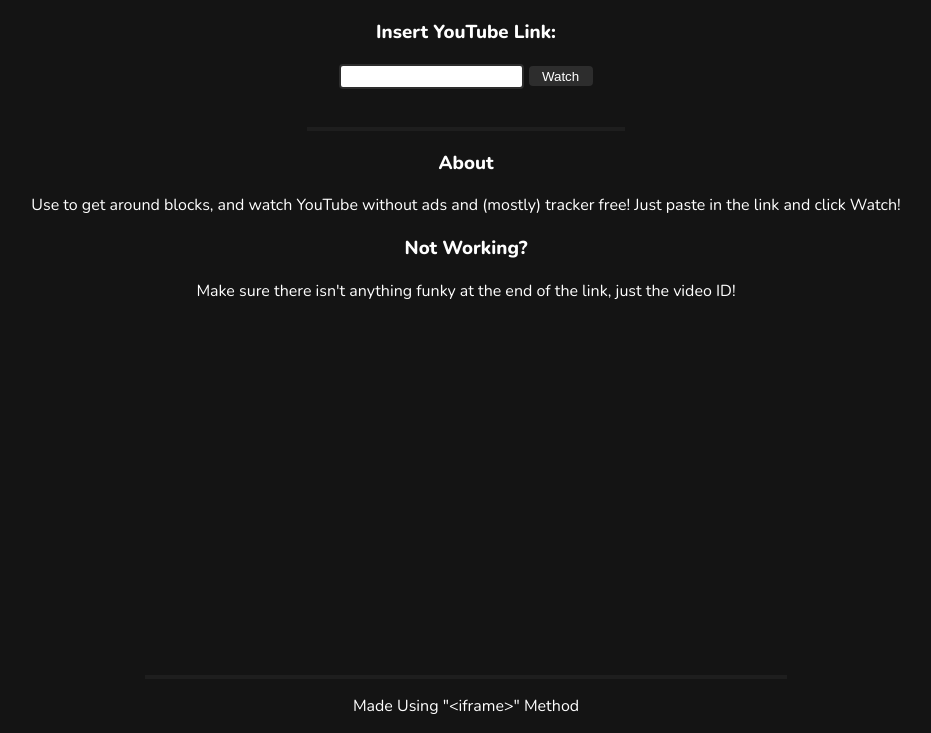
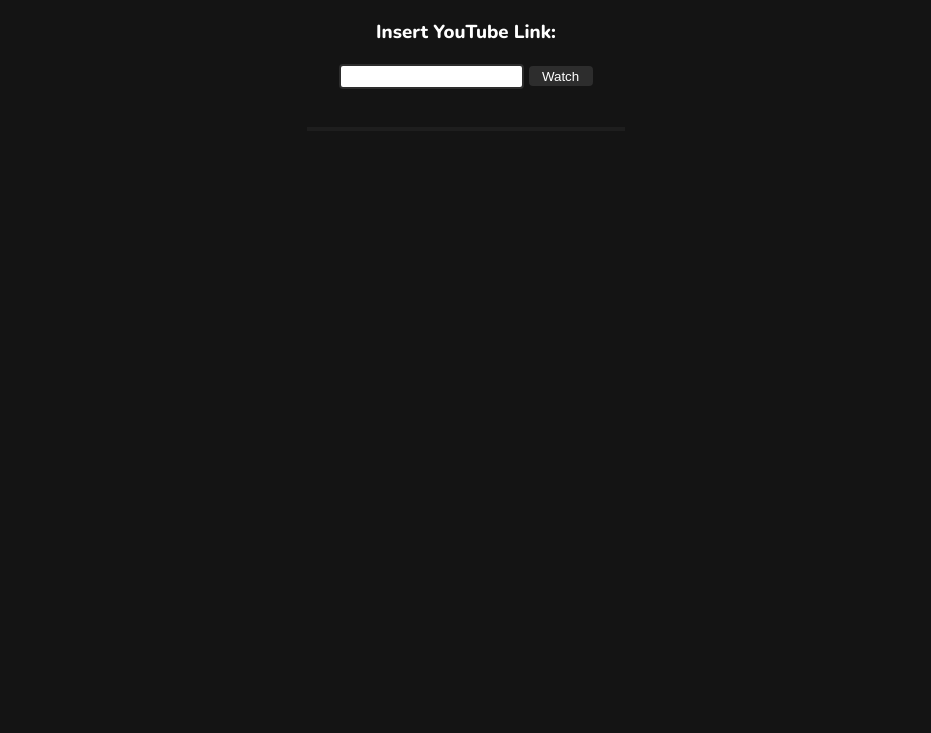
Before and after one commit to 1mBounty/youtube-unblocker, a plain HTML site: page index.html in a window 1280 px wide. Shown: the part 67-800 px from the top of the page, without its empty margins (174-1105 px from the left). Drawn offline with nearby package versions, Linux system fonts and the light colour scheme.

Commit message:
Update index.html

```diff
--- a/index.html
+++ b/index.html
@@ -106,12 +106,6 @@
   <br>
   <div id="instructions" class="center">
     <hr style="width:25% !important">
-    <h3>About</h3>
-    <p>Use to get around blocks, and watch YouTube without ads and (mostly) tracker free! Just paste in the link and click Watch!</p>
-    <h3>Not Working?</h3>
-    <p>Make sure there isn't anything funky at the end of the link, just the video ID!</p>
-
-
 
     </div>
 	<div id="video-holder-holder">
@@ -122,11 +116,6 @@
 	</div>
   <hr class="space">
 </body>
-    <footer class="center">
-    	<br>
-      <hr>
-    	<p>Made Using "&lt;iframe&gt;" Method</p>
-    </footer>
 	<script>
     const base = "https://www.youtube-nocookie.com/embed/";
     const end = "?wmode=transparent&amp;iv_load_policy=3&amp;autoplay=0&amp;html5=1&amp;showinfo=0&amp;rel=0&amp;modestbranding=1&amp;playsinline=0&amp;theme=light";
```
